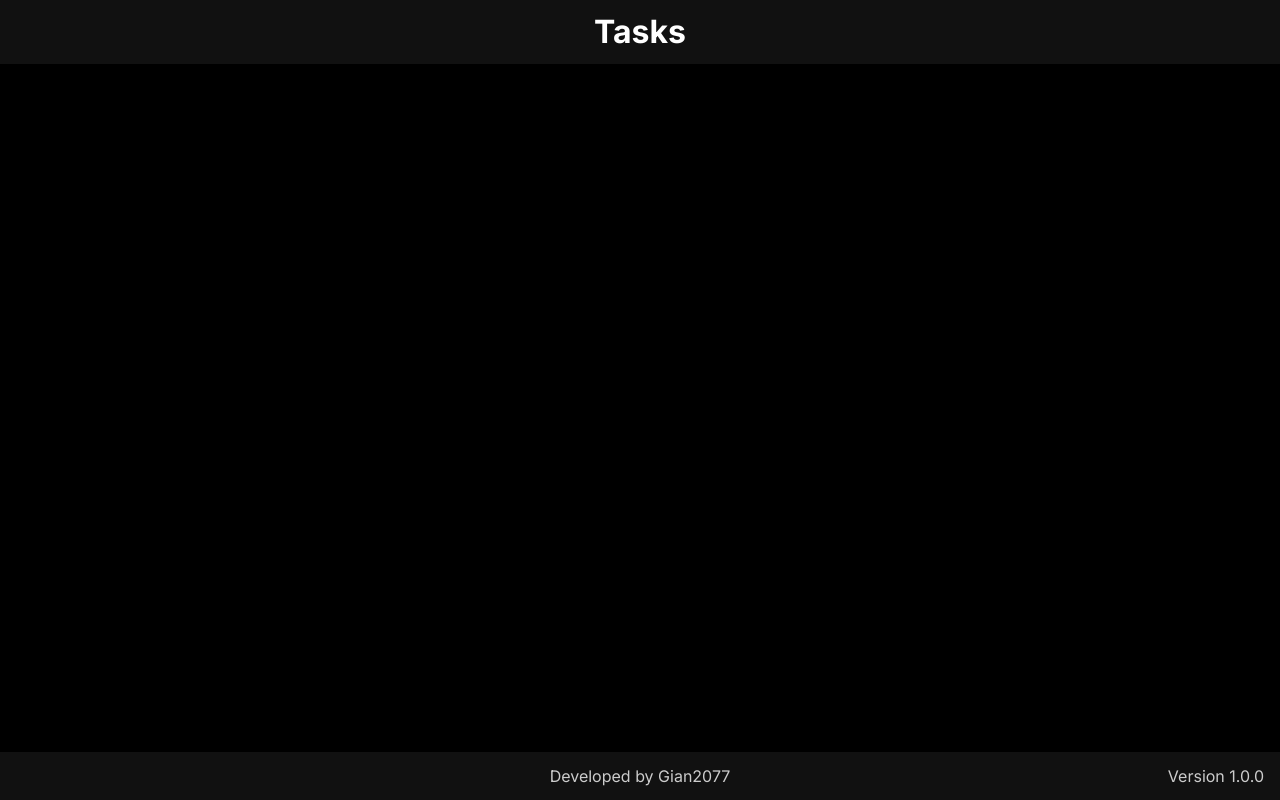
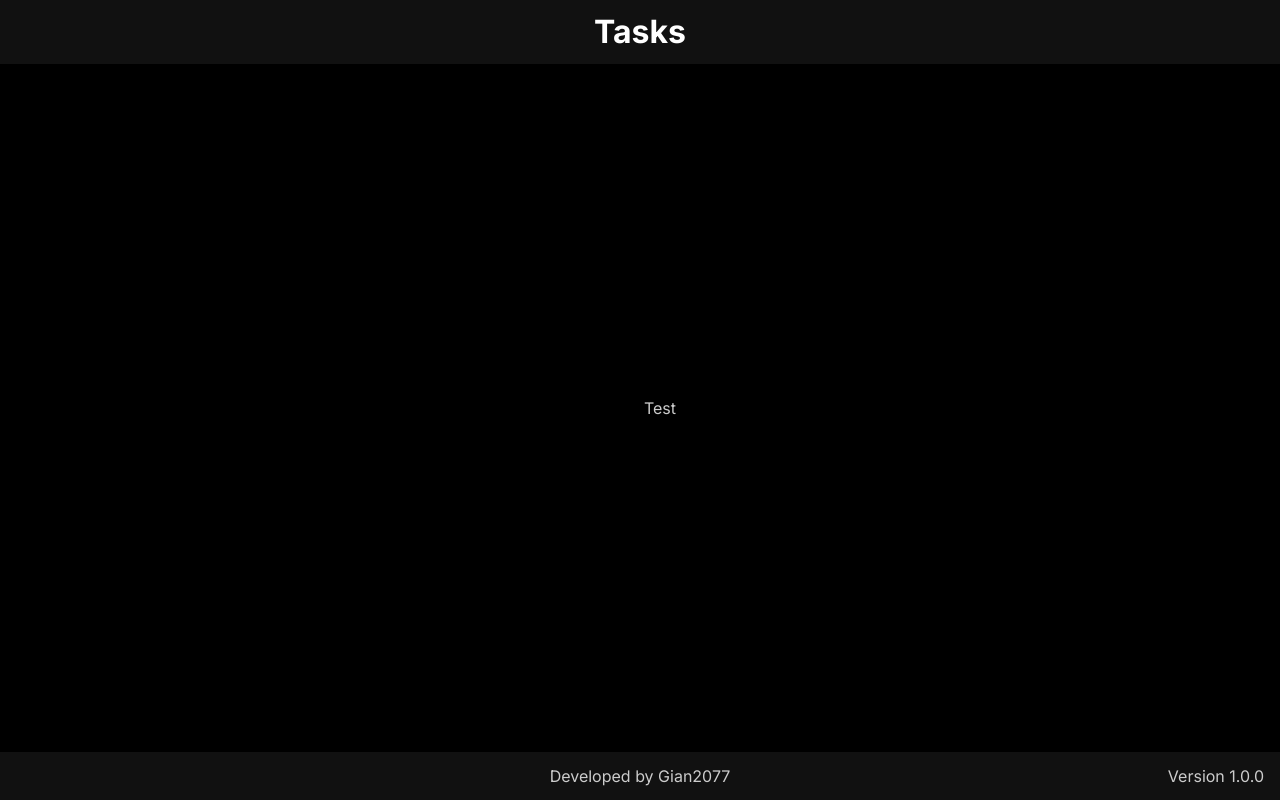
Before and after one commit to Gian2077/Tasks-React, a React (Vite) app: page / in a window 1280 px wide. Built offline with nearby package versions, Linux system fonts and the light colour scheme.

Commit message:
feat: Import Tasks and Task Components to App

```diff
--- a/src/App.jsx
+++ b/src/App.jsx
@@ -1,14 +1,20 @@
 import "./App.css";
 import { Header } from "./components/Header/Header.jsx";
 import { Main } from "./components/Main/Main.jsx";
+import { Tasks } from "./components/Tasks/Tasks.jsx";
+import { Task } from "./components/Task/Task.jsx";
 import { Footer } from "./components/Footer/Footer.jsx";
 
 function App() {
   return (
     <>
-      <Header></Header>
-      <Main></Main>
-      <Footer></Footer>
+      <Header />
+      <Main>
+        <Tasks>
+          <Task></Task>
+        </Tasks>
+      </Main>
+      <Footer />
     </>
   );
 }
```
